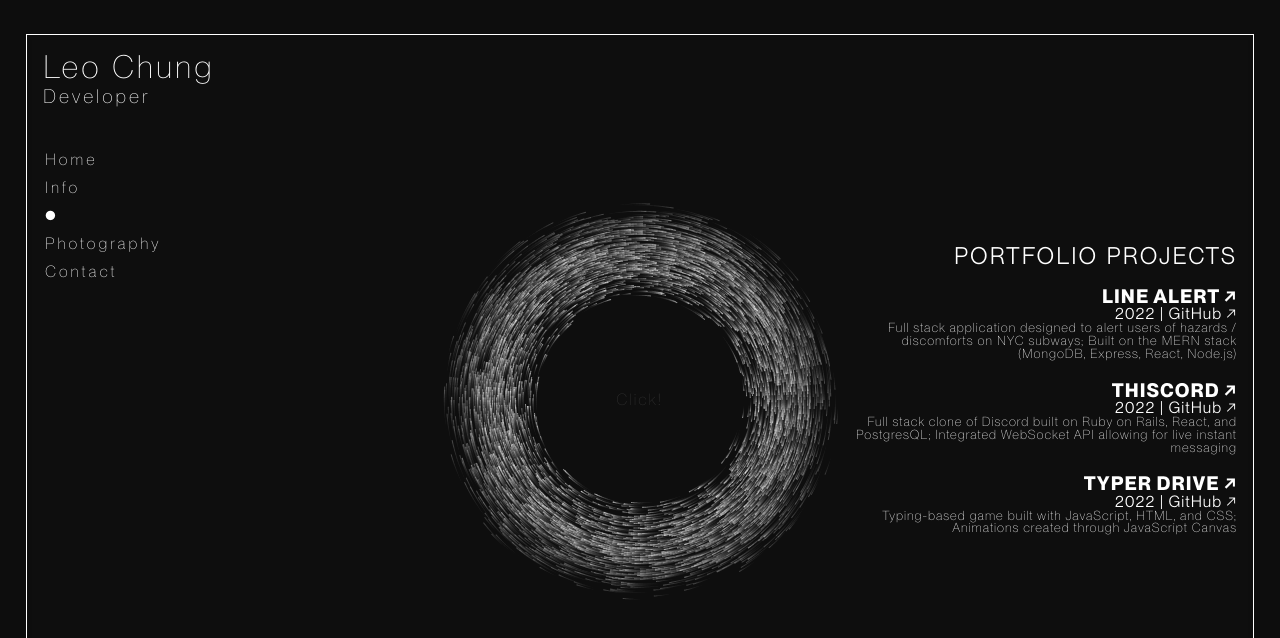
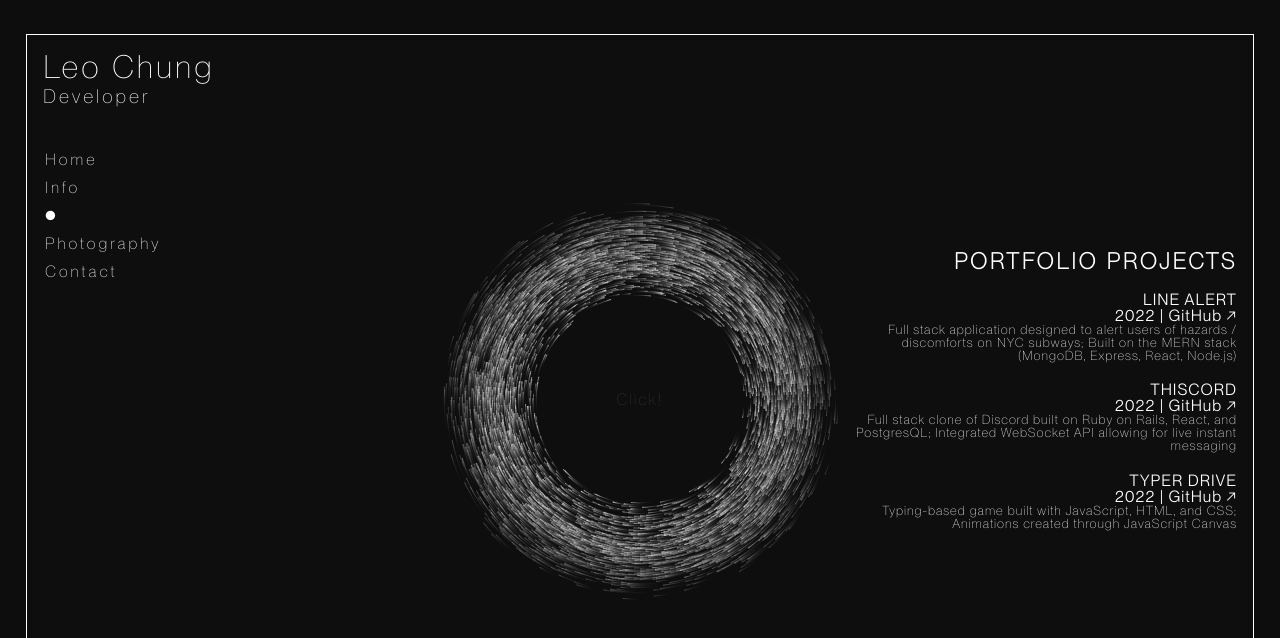
Before and after one commit to leochung97/leochung97.github.io, a React (Create React App) app: page / in a window 1280 px wide. Both pictures are taken after a click on the item "Portfolio". Shown: the top 638 px of the page. Built offline with nearby package versions, Linux system fonts and the light colour scheme.

Commit message:
Remove live links - adjust font size for titles

```diff
--- a/src/components/Portfolio.js
+++ b/src/components/Portfolio.js
@@ -6,13 +6,7 @@ function Portfolio(props) {
       <div className="portfolio-header">PORTFOLIO PROJECTS</div>
       <ul className="portfolio-list">
         <li className="linealert">
-          <a
-            href="https://aa-linealert.onrender.com/"
-            target="_blank"
-            rel="noreferrer"
-          >
-            LINE ALERT ↗
-          </a>
+          <h1>LINE ALERT</h1>
           <h2>
             2022 |{" "}
             <a
@@ -30,13 +24,7 @@ function Portfolio(props) {
           </h3>
         </li>
         <li className="thiscord">
-          <a
-            href="https://thiscord.onrender.com/#/"
-            target="_blank"
-            rel="noreferrer"
-          >
-            THISCORD ↗
-          </a>
+          <h1>THISCORD</h1>
           <h2>
             2022 |{" "}
             <a
@@ -54,13 +42,7 @@ function Portfolio(props) {
           </h3>
         </li>
         <li className="typerdrive">
-          <a
-            href="https://leochung97.github.io/Typer-Drive/"
-            target="_blank"
-            rel="noreferrer"
-          >
-            TYPER DRIVE ↗
-          </a>
+          <h1>TYPER DRIVE</h1>
           <h2>
             2022 |{" "}
             <a
--- a/src/css/Portfolio.css
+++ b/src/css/Portfolio.css
@@ -27,7 +27,8 @@
   letter-spacing: 1px;
 }
 
-.portfolio-list > li > h2 {
+.portfolio-list > li > h1,
+h2 {
   font-size: max(1.25vw, 1.75vh);
   font-family: "Neue Montreal-Book";
   letter-spacing: 1px;
```
